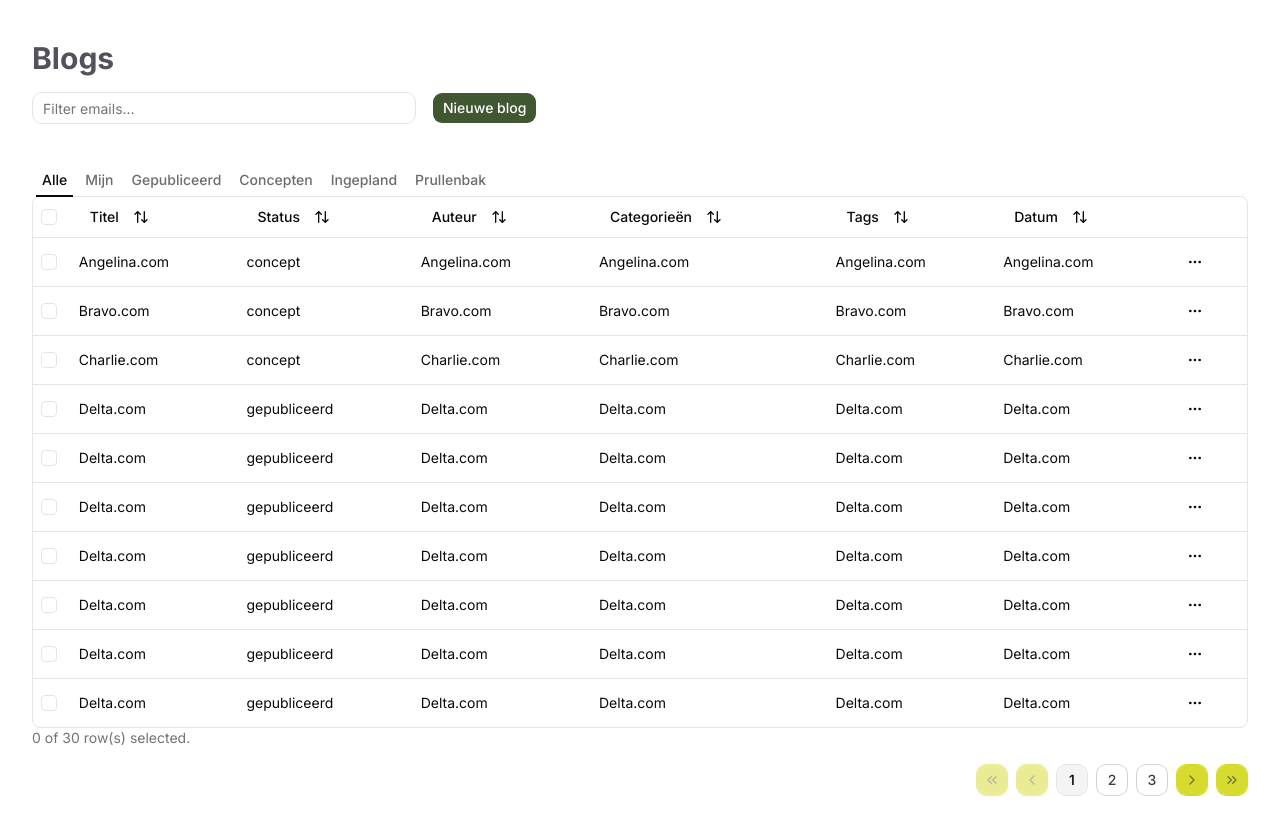
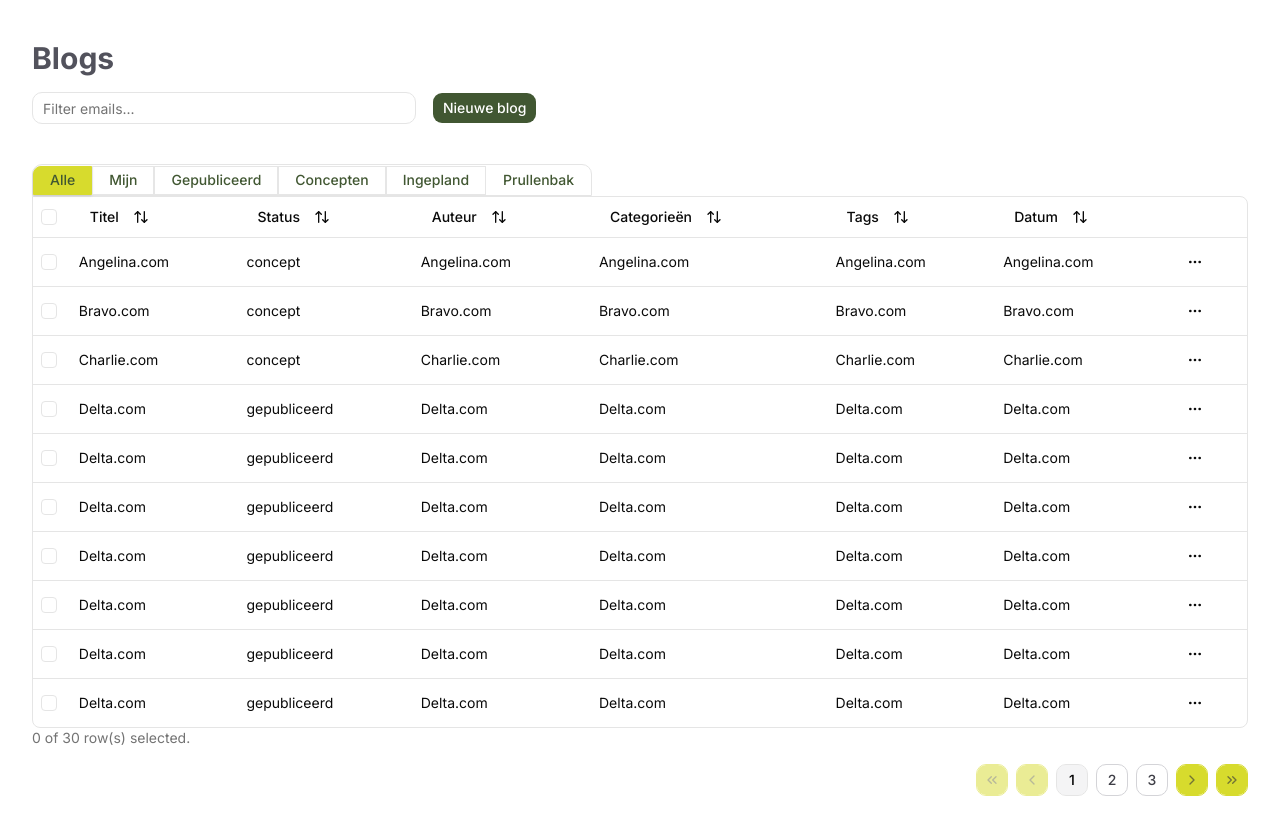
Before and after one commit to AngelinaCo10/Blogsysteem, a Next.js app: page /admin/blog in a window 1280 px wide. Shown: the top 834 px of the page. Built offline with nearby package versions, Linux system fonts and the light colour scheme.

Commit message:
Added styling to tabs

```diff
--- a/src/app/admin/blog/_components/columns.tsx
+++ b/src/app/admin/blog/_components/columns.tsx
@@ -32,7 +32,7 @@ import {
 export type Payment = {
   id: string
   amount: number
-  status: "concept" | "gepubliceerd" | "prullenbak" | "ingepland"
+  status: "Mijn" | "concept" | "gepubliceerd" | "prullenbak"
   email: string
 }
 
--- a/src/app/admin/blog/_components/data-table.tsx
+++ b/src/app/admin/blog/_components/data-table.tsx
@@ -1,5 +1,14 @@
 "use client"
+
+const tabStyle =
+  "rounded-none border-r border-[#E6E6E6] px-4 py-2 text-[#415732] shadow-none data-active:border-[#D7DB2D] data-active:!bg-[#D7DB2D] data-active:text-[#415732] data-[state=active]:border-[#D7DB2D] data-[state=active]:!bg-[#D7DB2D] data-[state=active]:text-[#415732]"
+
+const tabsStyle = "!rounded-tl-md rounded-none border-transparent px-4 py-2 text-[#415732] shadow-none data-active:border-[#D7DB2D] data-active:!bg-[#D7DB2D] data-active:text-[#415732] data-[state=active]:border-[#D7DB2D] data-[state=active]:!bg-[#D7DB2D] data-[state=active]:text-[#415732]"
+const taaStyle = "!rounded-tr-md rounded-none border-transparent px-4 py-2 text-[#415732] shadow-none data-active:border-[#D7DB2D] data-active:!bg-[#D7DB2D] data-active:text-[#415732] data-[state=active]:border-[#D7DB2D] data-[state=active]:!bg-[#D7DB2D] data-[state=active]:text-[#415732]"
+
 import * as React from "react"
+
+
 
 import {
   ColumnDef,
@@ -36,6 +45,7 @@ import {
   TabsList,
   TabsTrigger,
 } from "@/components/ui/tabs"
+
 
 interface DataTableProps<TData, TValue> {
   columns: ColumnDef<TData, TValue>[]
@@ -84,7 +94,7 @@ export function DataTable<TData, TValue>({
           Nieuwe blog
         </Button>
       </div>
-            <Tabs
+      <Tabs
         defaultValue="alle"
         className="mt-6"
         onValueChange={(value) => {
@@ -94,17 +104,17 @@ export function DataTable<TData, TValue>({
           table.setPageIndex(0)
         }}
       >
-        <TabsList variant="line">
-          <TabsTrigger value="alle">Alle</TabsTrigger>
-          <TabsTrigger value="concept">Mijn</TabsTrigger>
-          <TabsTrigger value="gepubliceerd">Gepubliceerd</TabsTrigger>
-          <TabsTrigger value="concept">Concepten</TabsTrigger>
-          <TabsTrigger value="ingepland">Ingepland</TabsTrigger>
-          <TabsTrigger value="prullenbak">Prullenbak</TabsTrigger>
+        <TabsList className="/ p-0 rounded-b-none bg-white border">
+          <TabsTrigger value="alle" className={tabsStyle}>Alle</TabsTrigger>
+          <TabsTrigger value="Mijn" className={tabStyle}>Mijn</TabsTrigger>
+          <TabsTrigger value="gepubliceerd" className={tabStyle}>Gepubliceerd</TabsTrigger>
+          <TabsTrigger value="concept" className={tabStyle}>Concepten</TabsTrigger>
+          <TabsTrigger value="ingepland" className={tabStyle}>Ingepland</TabsTrigger>
+          <TabsTrigger value="prullenbak" className={taaStyle}>Prullenbak</TabsTrigger>
         </TabsList>
       </Tabs>
 
-      <div className="overflow-hidden rounded-md border">
+      <div className="overflow-hidden rounded-md border rounded-tl-none">
         <Table>
           <TableHeader>
             {table.getHeaderGroups().map((headerGroup) => (
@@ -141,7 +151,7 @@ export function DataTable<TData, TValue>({
             ) : (
               <TableRow>
                 <TableCell colSpan={columns.length} className="h-24 text-center">
-                  No results.
+                  Geen resultaten.
                 </TableCell>
               </TableRow>
             )}
```
